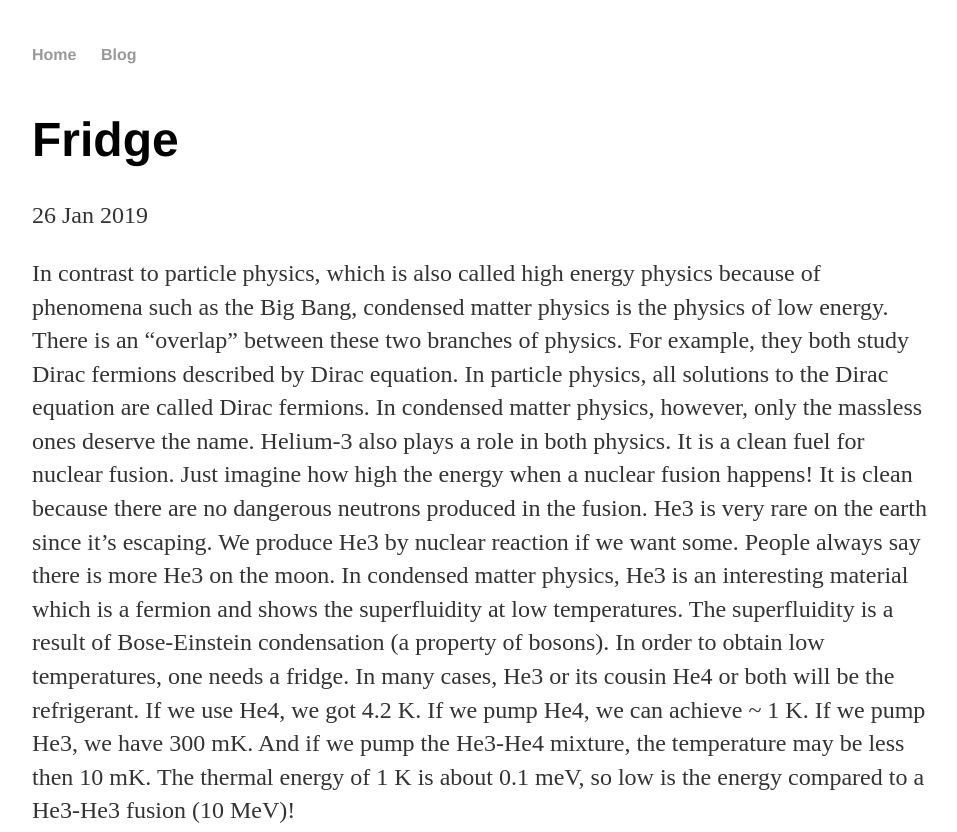
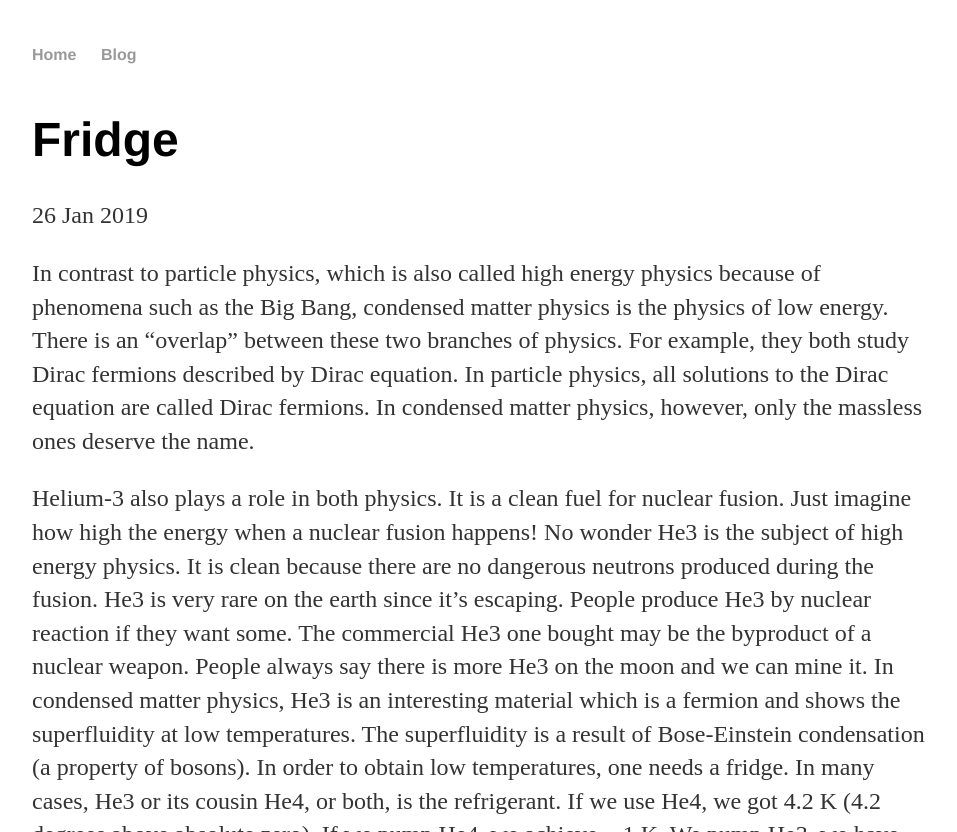
Before and after one commit to cover-me/cover-me.github.io, a Jekyll site: the page built from _posts/2019-01-26-Fridge.md, in a window 1280 px wide. Shown: the top 832 px of the page, without its empty margins (160-1117 px from the left). Built offline with Jekyll 4.4.1, drawn with Linux system fonts in a browser that asks for light colours; some of the changed text lies outside the part shown; grey boxes are pictures that could not be loaded.

Commit message:
Update 2019-01-26-Fridge.md

```diff
--- a/_posts/2019-01-26-Fridge.md
+++ b/_posts/2019-01-26-Fridge.md
@@ -1,5 +1,6 @@
 ---
 layout: post
 ---
-In contrast to particle physics, which is also called high energy physics because of phenomena such as the Big Bang, condensed matter physics is the physics of low energy. There is an "overlap" between these two branches of physics. For example, they both study Dirac fermions described by Dirac equation. In particle physics, all solutions to the Dirac equation are called Dirac fermions. In condensed matter physics, however, only the massless ones deserve the name. Helium-3 also plays a role in both physics. It is a clean fuel for nuclear fusion. Just imagine how high the energy when a nuclear fusion happens!
-It is clean because there are no dangerous neutrons produced in the fusion. He3 is very rare on the earth since it's escaping. We produce He3 by nuclear reaction if we want some. People always say there is more He3 on the moon. In condensed matter physics, He3 is an interesting material which is a fermion and shows the superfluidity at low temperatures. The superfluidity is a result of Bose-Einstein condensation (a property of bosons). In order to obtain low temperatures, one needs a fridge. In many cases, He3 or its cousin He4 or both will be the refrigerant. If we use He4, we got 4.2 K. If we pump He4, we can achieve ~ 1 K. If we pump He3, we have 300 mK. And if we pump the He3-He4 mixture, the temperature may be less then 10 mK.  The thermal energy of 1 K is about 0.1 meV, so low is the energy compared to a He3-He3 fusion (10 MeV)!
+In contrast to particle physics, which is also called high energy physics because of phenomena such as the Big Bang, condensed matter physics is the physics of low energy. There is an "overlap" between these two branches of physics. For example, they both study Dirac fermions described by Dirac equation. In particle physics, all solutions to the Dirac equation are called Dirac fermions. In condensed matter physics, however, only the massless ones deserve the name.
+
+Helium-3 also plays a role in both physics. It is a clean fuel for nuclear fusion. Just imagine how high the energy when a nuclear fusion happens! No wonder He3 is the subject of high energy physics. It is clean because there are no dangerous neutrons produced during the fusion. He3 is very rare on the earth since it's escaping. People produce He3 by nuclear reaction if they want some. The commercial He3 one bought may be the byproduct of a nuclear weapon. People always say there is more He3 on the moon and we can mine it. In condensed matter physics, He3 is an interesting material which is a fermion and shows the superfluidity at low temperatures. The superfluidity is a result of Bose-Einstein condensation (a property of bosons). In order to obtain low temperatures, one needs a fridge. In many cases, He3 or its cousin He4, or both, is the refrigerant. If we use He4, we got 4.2 K (4.2 degrees above absolute zero). If we pump He4, we achieve ~ 1 K. We pump He3, we have 300 mK. And if we pump the He3-He4 mixture, the temperature may be less than 10 mK.  The thermal energy of 1 K is about 0.1 meV. So low is the energy compared to a He3-He3 fusion (10 MeV)!
```
